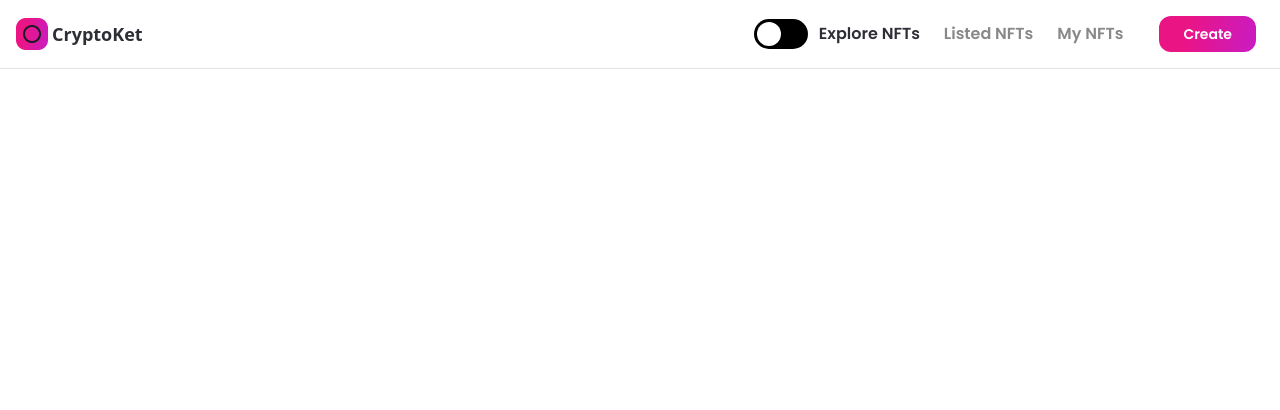
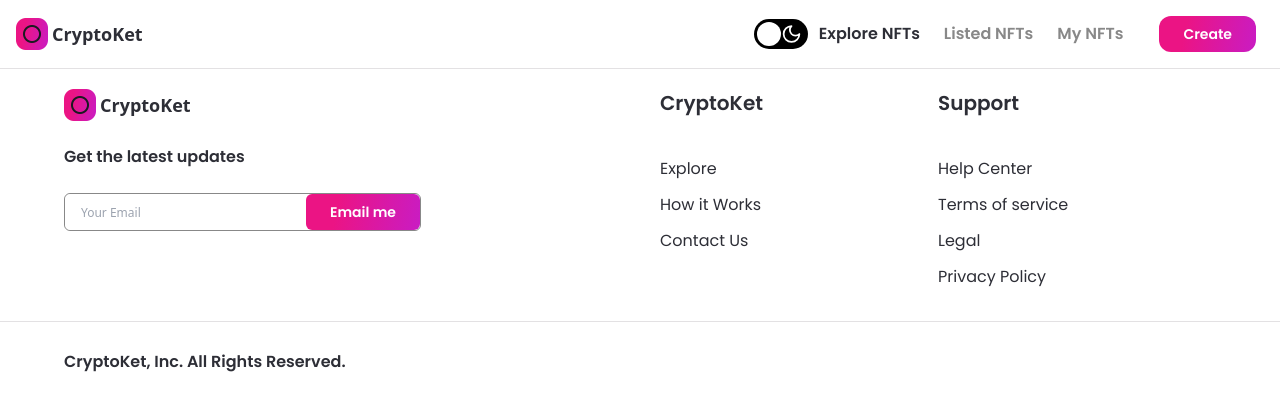
Before and after one commit to plateau11/NFT, a Next.js app: page / in a window 1280 px wide. Shown: the top 410 px of the page. Built offline with nearby package versions, Linux system fonts and the light colour scheme.

Commit message:
implemented footer

```diff
--- a/components/footer/Footer.tsx
+++ b/components/footer/Footer.tsx
@@ -1,7 +1,106 @@
+"use client";
 import React from "react";
+import Image from "next/image";
+import { useTheme } from "next-themes";
+import Button from "../button/Button";
 
+const FooterLinks = ({
+  heading,
+  items,
+}: {
+  heading: string;
+  items: string[];
+}) => (
+  <div className="flex-1 justify-start items-start">
+    <h3 className="font-poppins dark:text-white text-nft-black-1 font-semibold text-xl mb-10">
+      {heading}
+    </h3>
+    {items.map((item, index) => (
+      <p
+        key={index}
+        className="font-poppins dark:text-white text-nft-black-1 font-normal text-base cursor-pointer dark:hover:text-nft-gray-1 hover:text-nft-black-1 my-3"
+      >
+        {item}
+      </p>
+    ))}
+  </div>
+);
 const Footer = () => {
-  return <div>Footer</div>;
+  const { theme } = useTheme();
+  return (
+    <footer className="flexCenter flex-col border-t dark:border-nft-blsack-1 border-nft-gray-1 sm:py-8 py-16">
+      <div className="w-full minmd:w-4/5 flex flex-row md:flex-col sm:px-4 px-16">
+        <div className="flexStart flex-1 flex-col">
+          <div className="flexCenter cursor-pointer">
+            <Image
+              src="/assets/logo02.png"
+              objectFit="contain"
+              width={32}
+              height={32}
+              alt="logo"
+            />
+            <p className="dark:text-white text-nft-black-1 font-semibold text-lg ml-1">
+              CryptoKet
+            </p>
+          </div>
+          <p className="font-poppins dark:text-white text-nft-black-1 font-semibold text-base mt-6">
+            Get the latest updates
+          </p>
+          <div className="flexBetween md:w-full minlg:w-557 w-357 mt-6 dark:bg-nft-black-2 bg-white border dark:border-nft-black-2 border-nft-gray-2 rounded-md">
+            <input
+              type="email"
+              placeholder="Your Email"
+              className="h-full flex-1 w-full dark:bg-nft-black-2 bg-white px-4 rounded-md dark:text-white text-nft-black-1 font-normal text-xs minlg:text-lg outline-none"
+            />
+            <div className="flex-initial">
+              <Button btnName="Email me" classStyles="rounded-md" />
+            </div>
+          </div>
+        </div>
+        <div className="flex-1 flexBetweenStart flex-wrap ml-10 md:ml-0 md:mt-8">
+          <FooterLinks
+            heading="CryptoKet"
+            items={["Explore", "How it Works", "Contact Us"]}
+          />{" "}
+          <FooterLinks
+            heading="Support"
+            items={[
+              "Help Center",
+              "Terms of service",
+              "Legal",
+              "Privacy Policy",
+            ]}
+          />
+        </div>
+      </div>
+      <div className="flexCenter w-full mt-5 border-t dark:border-nft-black-1 border-nft-gray-1 sm:px-4 px-16">
+        <div className="flexBetween flex-row w-full minmd:w-4/5 sm:flex-col mt-7">
+          <p className="font-poppins dark:text-white text-nft-black-1 font-semibold text-base">
+            CryptoKet, Inc. All Rights Reserved.
+          </p>
+          <div className="flex flex-row sm:mt-4">
+            {[
+              "/assets/instagram.png",
+              "/assets/twitter.png",
+              "/assets/telegram.png",
+              "/assets/discord.png",
+            ].map((item, index) => (
+              <div key={index} className="mx-2 cursor-pointer">
+                <Image
+                  src={item}
+                  alt="socials"
+                  width={24}
+                  height={24}
+                  objectFit="contain"
+                  className={`${theme === "light" ? "filter invert" : ""}`}
+                />
+              </div>
+            ))}
+          </div>
+        </div>
+      </div>
+    </footer>
+  );
 };
 
 export default Footer;
--- a/components/navigation/Navbar.tsx
+++ b/components/navigation/Navbar.tsx
@@ -128,7 +128,7 @@
             className="flexBetween w-9 h-5 bg-black rounded-2xl p-1 relative label"
           >
             <Sun className="text-white" />
-            <Moon />
+            <Moon className="text-white" />
             <div className="w-4 h-4 absolute bg-white rounded-full ball" />
           </label>
         </div>{" "}
```
